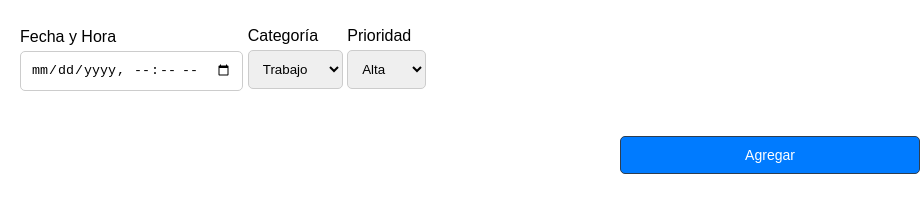
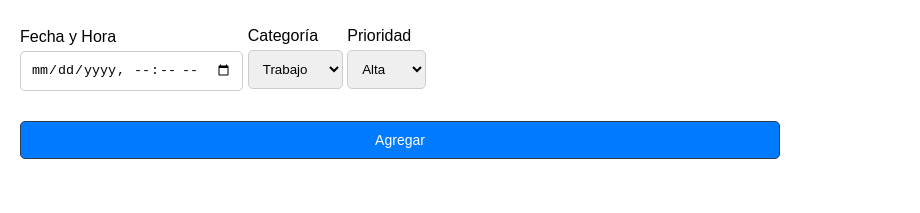
Before and after one commit to Edeok/AgendaPersonal, an Electron app: page index.html in a window 800 px wide. Shown: the part 161-374 px from the top of the page, 920 px wide, since content can reach past the window. Drawn offline with Linux system fonts and the light colour scheme.

Commit message:
modificaciones estilos

```diff
--- a/styles.css
+++ b/styles.css
@@ -36,7 +36,7 @@ select {
 }
 
 button {
-width: 200px; /* Ancho ajustable según tu preferencia */
+    width: 100%;
     padding: 10px 20px; /* Aumentar el padding para hacerlo más grande */
     font-size: 14px; /* Aumentar el tamaño de fuente */
     background-color: #007bff;
@@ -45,8 +45,8 @@ border: 1px solid #2e3e50;
     border-radius: 5px;
     cursor: pointer;
     text-align: center; /* Centrar todo el contenido horizontalmente */
-margin: 5px; /* Cambiado para añadir espacio entre los botones */
-display: inline-block; /* Hace que los botones se muestren en línea */
+    margin: 5px auto; /* Centrar horizontalmente y agregar espacio entre los botones */
+    display: block; /* Convertir a bloque para que ocupe el ancho completo */
 }
 
 button:hover {
@@ -68,35 +68,7 @@ ul {
     box-shadow: 0 2px 5px rgba(0, 0, 0, 0.1);
 }
 
-
-
-button#addTaskButton {
-width: 300px; /* Ancho ajustable según tu preferencia */
-margin: 20px auto; /* Centrar horizontalmente y agregar espacio superior e inferior */
-padding: 10px 20px; /* Aumentar el padding para hacerlo más grande */
-font-size: 14px; /* Aumentar el tamaño de fuente */
-background-color: #007bff;
-color: #fff;
-border: 1px solid #2e3e50;
-border-radius: 5px;
-cursor: pointer;
-text-align: center; /* Centrar todo el contenido horizontalmente */
-margin-left: 600px;
-}
-
-button#addTaskButton:hover {
-background-color: #0056b3;
-border-color: #0056b3;
-}
-
-
-
-.task-text {
-    font-size: 18px;
-}
-
 .task-buttons button {
-    display: block;
     margin-top: 5px;
     border-radius: 3px;
 }
@@ -172,3 +144,11 @@ border-color: #0056b3;
 .task:nth-child(odd) .task-buttons button:nth-child(7) {
     background-color: #f1c40f;
 }
+
+/* Media query para pantallas más pequeñas */
+@media screen and (max-width: 768px) {
+    button {
+        width: calc(50% - 10px);
+        margin: 5px auto;
+    }
+}
```
Also changed, not shown: main.js (added, +18 -0 lines), package.json (added, +16 -0 lines), 1 other file. Lines whose indentation alone changed are shown as unchanged.
